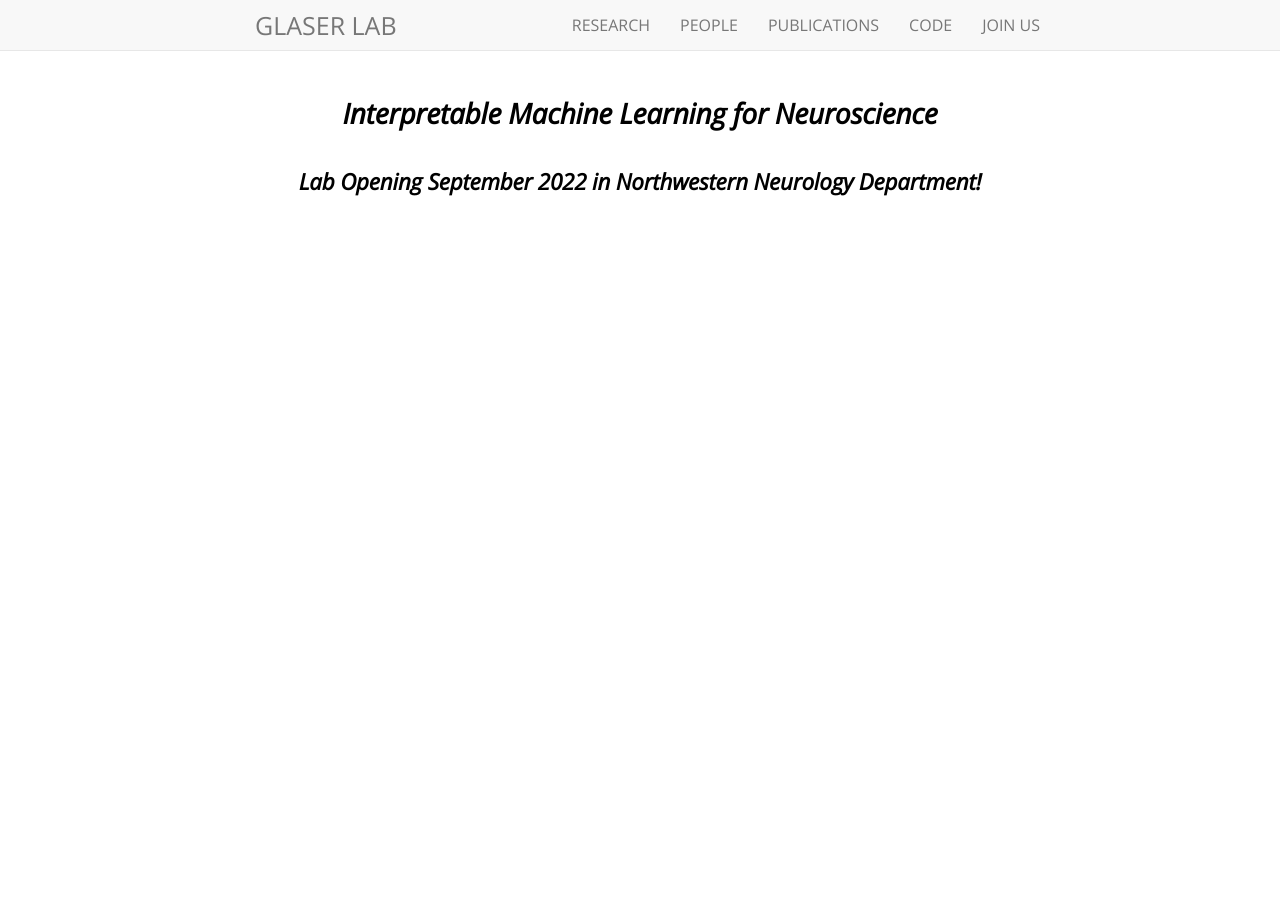
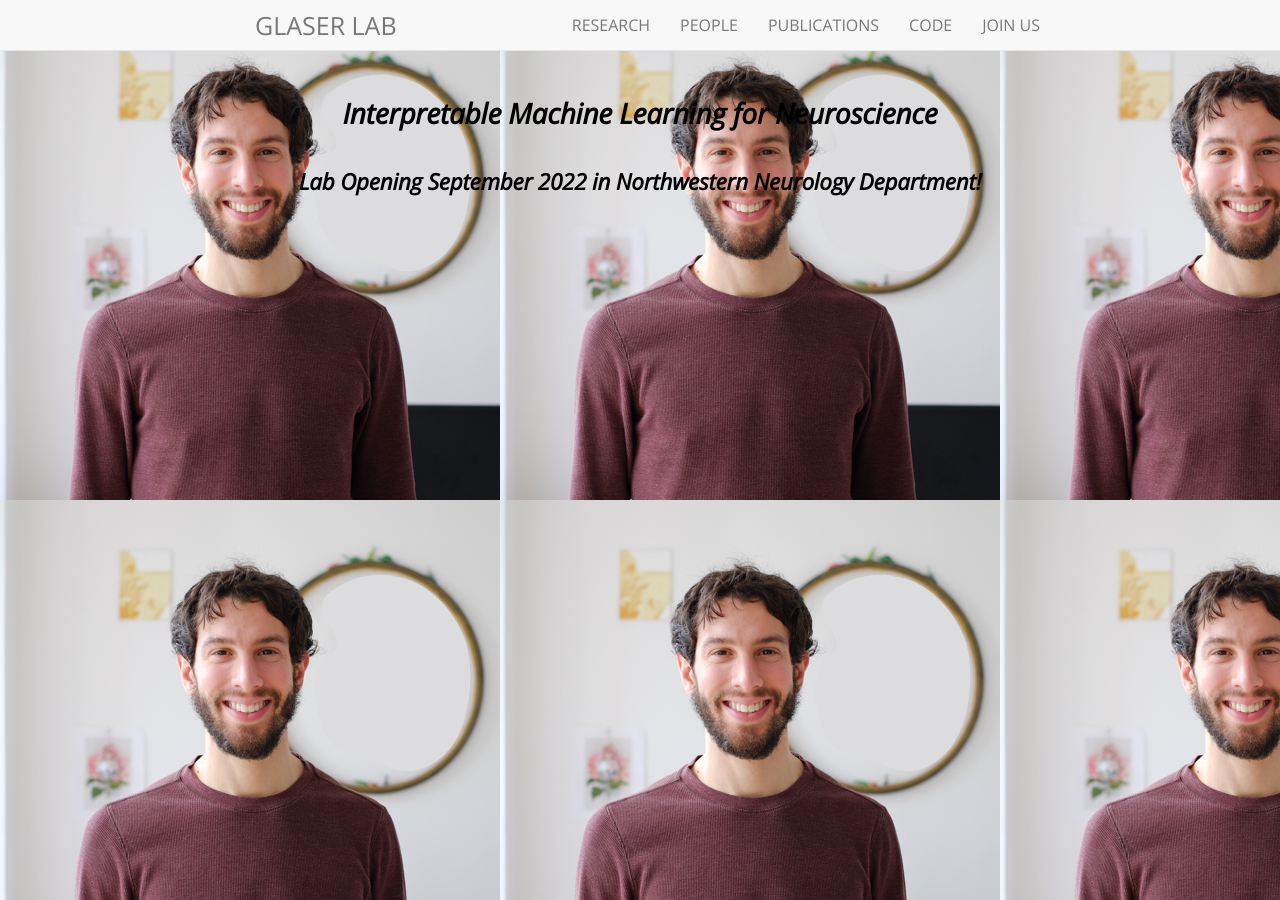
Before and after one commit to glaserlab/glaserlab.github.io, a Jekyll site: the page built from index.html, in a window 1280 px wide. Built offline with Jekyll 4.4.1, drawn with Linux system fonts in a browser that asks for light colours; nearby versions of some CDN libraries; comment, search, counter and statistics services are not loaded.

Commit message:
Update index.html

```diff
--- a/index.html
+++ b/index.html
@@ -2,17 +2,16 @@
 layout: default
 ---
 
-
+<style>
+body {
+  background-image: url('josh_profile3.jpg');
+}
+</style>
 
 
 <div class='container'>
     <header class="masthead text-center">
 
-        <style>
-        p {
-          background-image: url('josh_profile3.jpg');
-        }
-        </style>
 
       <h1 style="font-size:2em"><i>Interpretable Machine Learning for Neuroscience <br><br></i></h1>
       <h2 style="font-size:1.6em"><i>Lab Opening September 2022 in Northwestern Neurology Department! <br><br></i></h2>
@@ -28,6 +27,8 @@ layout: default
 
 
 
+
+
 <!-- Interpretable Machine Learning for Neuroscience
 <br>
 Lab Opening September 2022 in Northwestern Neurology Department! -->
```
